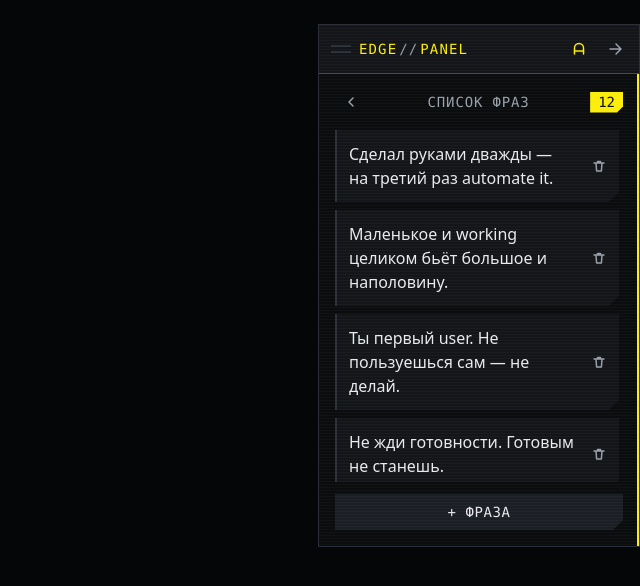
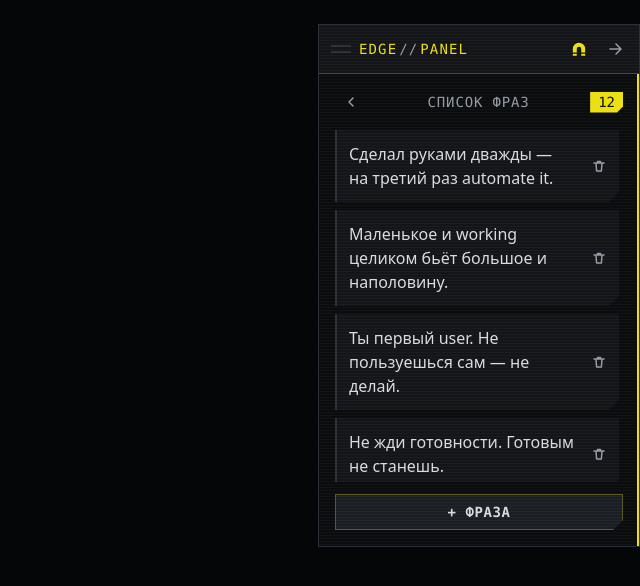
Before and after one commit to KennyS44/edge-panel, a plain HTML site: page index.html in a window 1280 px wide. Both pictures are taken after a click on the button "СПИСОК". Shown: the whole page, without its empty margins (640-1280 px from the left). Drawn offline with Linux system fonts and the light colour scheme.

Commit message:
Make the magnet icon literal, outline the buttons, soften the contrast
- The magnet was drawn as thin strokes and read as an arch. It is now a solid
  horseshoe with two separated poles at 18px, which is recognisable at a
  glance, and it turns black on the yellow fill when hovered instead of
  staying yellow on yellow, which had made it vanish.
- Button labels sat on a fill with no boundary and read as loose text. Every
  button now carries a thin yellow rail and a heavier label, so the ghost
  button next to it is clearly a button too.
- Contrast was pushed down a step for a widget that stays on screen all day:
  body text from 15.9:1 to 14.1:1, secondary text from 7.9:1 to 7.0:1, and the
  yellow from 16.5:1 to 14.1:1 so it stops glaring. Measured in the browser,
  not guessed. The magnet in its off state sits at 3.06:1 — dim enough to read
  as off, above the 3:1 floor for controls.

```diff
--- a/index.html
+++ b/index.html
@@ -17,9 +17,9 @@
         <span class="bar__title">Edge<span class="bar__slash">//</span>Panel</span>
         <button class="icon-btn magnet-btn is-on" id="magnetBtn" type="button"
                 aria-pressed="true" title="Магнит: панель липнет к краю">
-          <svg viewBox="0 0 16 16" aria-hidden="true">
-            <path d="M3.5 13V7a4.5 4.5 0 0 1 9 0v6"/>
-            <path d="M3.5 10h4M8.5 10h4"/>
+          <svg class="icon-fill" viewBox="0 0 16 16" aria-hidden="true">
+            <path d="M2.5 11V8a5.5 5.5 0 0 1 11 0v3h-3.5V8a2 2 0 0 0-4 0v3z"/>
+            <path d="M2.5 12.2h3.5V14H2.5zM10 12.2h3.5V14H10z"/>
           </svg>
           <span class="sr-only">Магнит</span>
         </button>
--- a/styles.css
+++ b/styles.css
@@ -8,9 +8,9 @@
   --surface:   #131519;
   --surface-2: #1b1e24;
   --line:      #2a2f38;
-  --text:      #e8eaed;   /* 15.9:1 on --bg */
-  --muted:     #98a0ab;   /*  7.9:1 on --bg */
-  --accent:    #fcee0a;   /* 16.5:1 on --bg */
+  --text:      #d8dbe0;   /* 13.9:1 on --bg */
+  --muted:     #949ba6;   /*  7.1:1 on --bg */
+  --accent:    #ecdf12;   /* 14.1:1 on --bg */
   --accent-2:  #00e5ff;
   --danger:    #ff4d6a;
   --ink:       #0b0c0e;   /* text on top of --accent */
@@ -162,7 +162,7 @@ body {
   flex: none;
   padding: 8px 8px 8px 12px;
   background: var(--surface);
-  border-bottom: 1px solid rgba(252, 238, 10, .25);
+  border-bottom: 1px solid rgba(236, 223, 18, .25);
   cursor: grab;
   user-select: none;
   -webkit-user-select: none;
@@ -259,24 +259,37 @@ body {
   font-size: 14px;
   letter-spacing: .04em;
   text-transform: uppercase;
+  font-weight: 600;
   color: var(--text);
   background: var(--surface-2);
   border: 0;
   cursor: pointer;
   clip-path: polygon(0 0, 100% 0, 100% calc(100% - var(--cut)),
                      calc(100% - var(--cut)) 100%, 0 100%);
-  transition: background .16s var(--ease), color .16s var(--ease);
+  /* a thin rail so the label never reads as loose text */
+  box-shadow: inset 0 0 0 1px rgba(236, 223, 18, .3);
+  transition: background .16s var(--ease), color .16s var(--ease),
+              box-shadow .16s var(--ease);
 }
 
-.btn:hover { background: var(--accent); color: var(--ink); }
-.btn:active { background: #d9cd09; }
+.btn:hover {
+  background: var(--accent);
+  color: var(--ink);
+  box-shadow: inset 0 0 0 1px var(--accent);
+}
+
+.btn:active { background: #d4c810; }
 .btn:disabled { opacity: .45; cursor: default; }
-.btn:disabled:hover { background: var(--surface-2); color: var(--text); }
+
+.btn:disabled:hover {
+  background: var(--surface-2);
+  color: var(--text);
+  box-shadow: inset 0 0 0 1px rgba(236, 223, 18, .3);
+}
 
 .btn--ghost {
   flex: none;
   background: transparent;
-  color: var(--muted);
 }
 
 .btn--full { flex: none; width: 100%; }
@@ -308,10 +321,17 @@ body {
   stroke-linejoin: round;
 }
 
+/* solid shapes read better than strokes at 16px — used by the magnet */
+.icon-btn svg.icon-fill {
+  fill: currentColor;
+  stroke: none;
+}
+
 /* magnet: lit when the panel snaps to edges */
+.magnet-btn svg { width: 18px; height: 18px; }
 .magnet-btn.is-on { color: var(--accent); }
-.magnet-btn:not(.is-on) { color: var(--line); }
-.magnet-btn:not(.is-on):hover { color: var(--ink); }
+.magnet-btn:not(.is-on) { color: #5c6472; }   /* off, but still visibly there */
+.magnet-btn:hover { color: var(--ink); }   /* stays readable on the yellow fill */
 
 /* the arrow points at the edge the panel will fold into */
 .hide-btn svg { transition: transform .2s var(--ease); }
@@ -604,7 +624,7 @@ body {
   pointer-events: auto;
 }
 
-.tab:hover { background: #fff45a; }
+.tab:hover { background: #f6ea45; }
 
 .tab--x { width: 14px; height: 72px; transform: translateY(-50%); }
 .tab--y { width: 72px; height: 14px; transform: translateX(-50%); }
```
Also changed, not shown: README.md.
